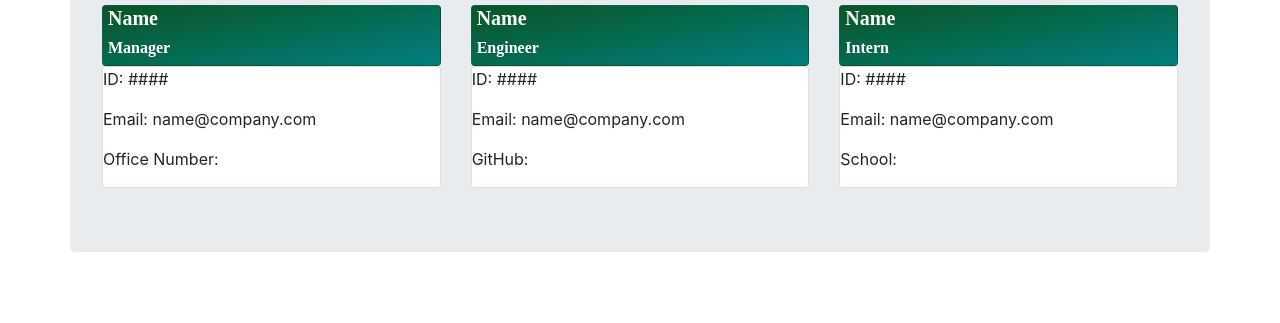
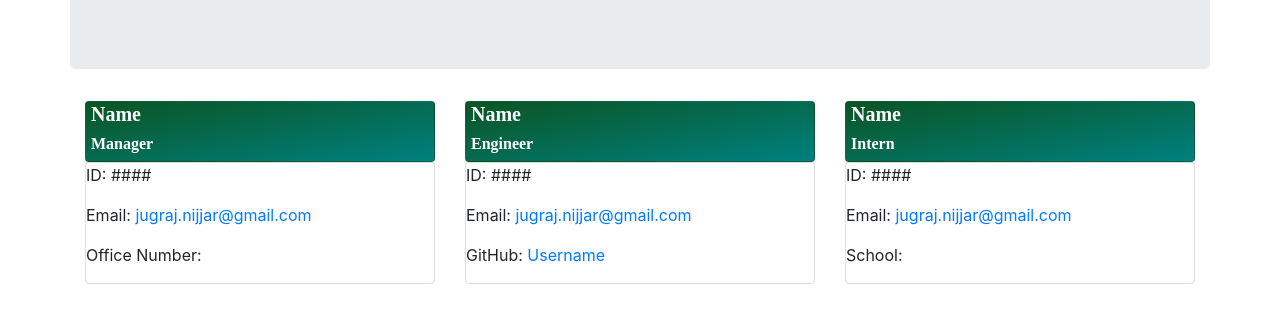
Before and after one commit to jugrajn/teamprofile-generator, a website: page src/profilePageTemplate.html in a window 1280 px wide. Shown: the part 115-438 px from the top of the page. Drawn offline with nearby package versions, Linux system fonts and the light colour scheme; a web font is replaced by a local one.

Commit message:
on click: email link initiates default program; github username link opens new tab to github page

```diff
--- a/src/profilePageTemplate.html
+++ b/src/profilePageTemplate.html
@@ -1,6 +1,7 @@
 <!DOCTYPE html>
 <html lang="en">
 <head>
+
     <meta charset="UTF-8">
     <meta http-equiv="X-UA-Compatible" content="IE=edge">
     <meta name="viewport" content="width=device-width, initial-scale=1.0">
@@ -22,18 +23,17 @@
         font-weight: bold;
       }
 
-      #employeeCard {
+      #teamCard {
         background-image: linear-gradient(to bottom right, rgb(10, 85, 35), teal);
       }
+    </style>
 
-
-    </style>
 </head>
 <body>
 
-      <div class="container jumbotron">
+      <div class="container">
 
-        <div class="row justify-content-center">
+        <div class="row justify-content-center jumbotron">
           <div class="col-s12">
             <h1>Team Profile</h1>
           </div>
@@ -42,49 +42,48 @@
         <div class="row justify-content-space-between">
 
           <div class="col">
-            <div id='employeeCard' class="card">
+            <div id='teamCard' class="card">
                 <h5>Name</h5>
                 <h6>Manager</h6>
             </div>
 
             <div class='card'>
                 <p>ID: ####</p>
-                <p>Email: name@company.com</p>
+                <p>Email: <a href="mailto:jugraj.nijjar@gmail.com">jugraj.nijjar@gmail.com</a></p>
                 <p>Office Number:</p>
             </div>
           </div>
 
           <div class="col">
-            <div id='employeeCard' class='card'>
+            <div id='teamCard' class='card'>
                 <h5>Name</h5>
                 <h6>Engineer</h6>
             </div>
 
             <div class='card'>
                 <p>ID: ####</p>
-                <p>Email: name@company.com</p>
-                <p>GitHub:</p>
+                <p>Email: <a href="mailto:jugraj.nijjar@gmail.com">jugraj.nijjar@gmail.com</a></p>
+                <p>GitHub: <a href="https://github.com/jugrajn" target="_blank" rel="noopener noreferrer">Username</a></p>
             </div>
           </div>
 
           <div class="col">
-            <div id='employeeCard' class='card'>
+            <div id='teamCard' class='card'>
                 <h5>Name</h5>
                 <h6>Intern</h6>
             </div>
 
             <div class='card'>
                 <p>ID: ####</p>
-                <p>Email: name@company.com</p>
+                <p>Email: <a href="mailto:jugraj.nijjar@gmail.com">jugraj.nijjar@gmail.com</a></p>
                 <p>School:</p>
             </div>
           </div>
-
-
 
         </div>
 
       </div>
 
+
 </body>
 </html>
```
